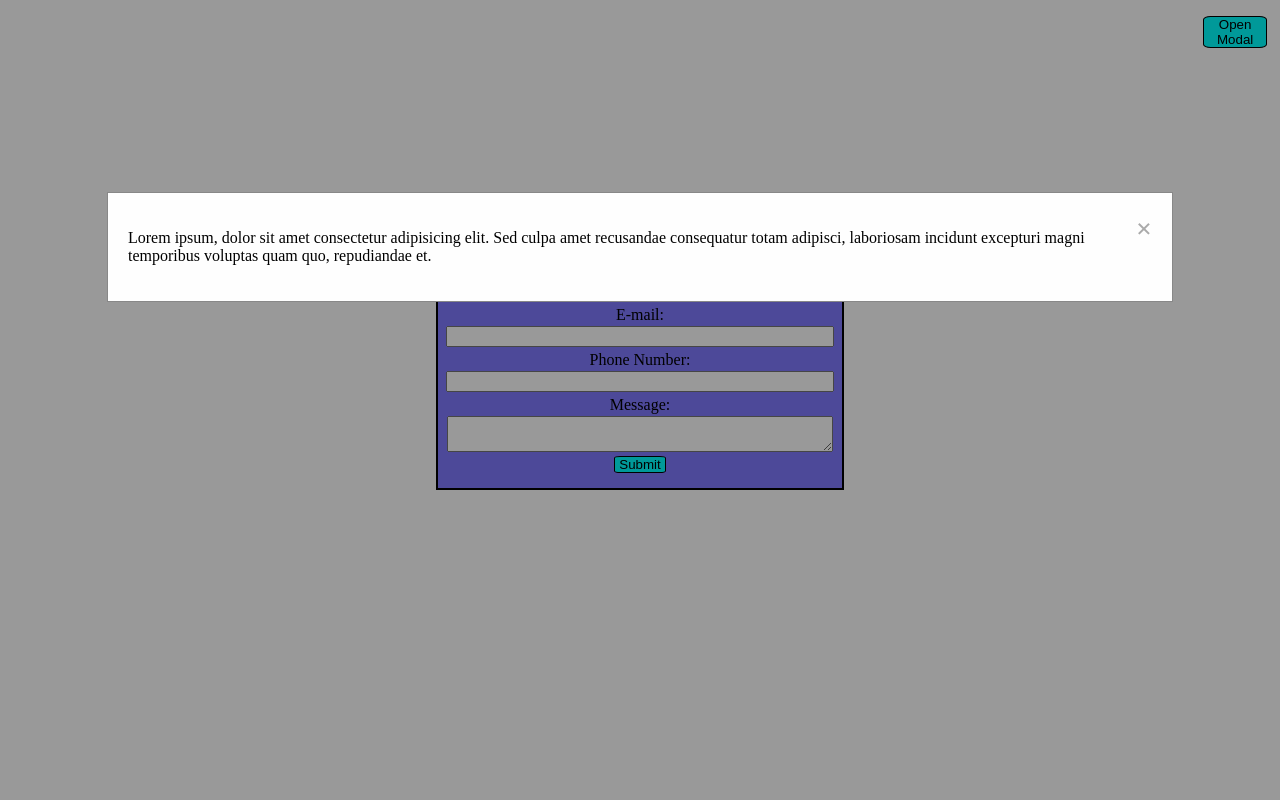
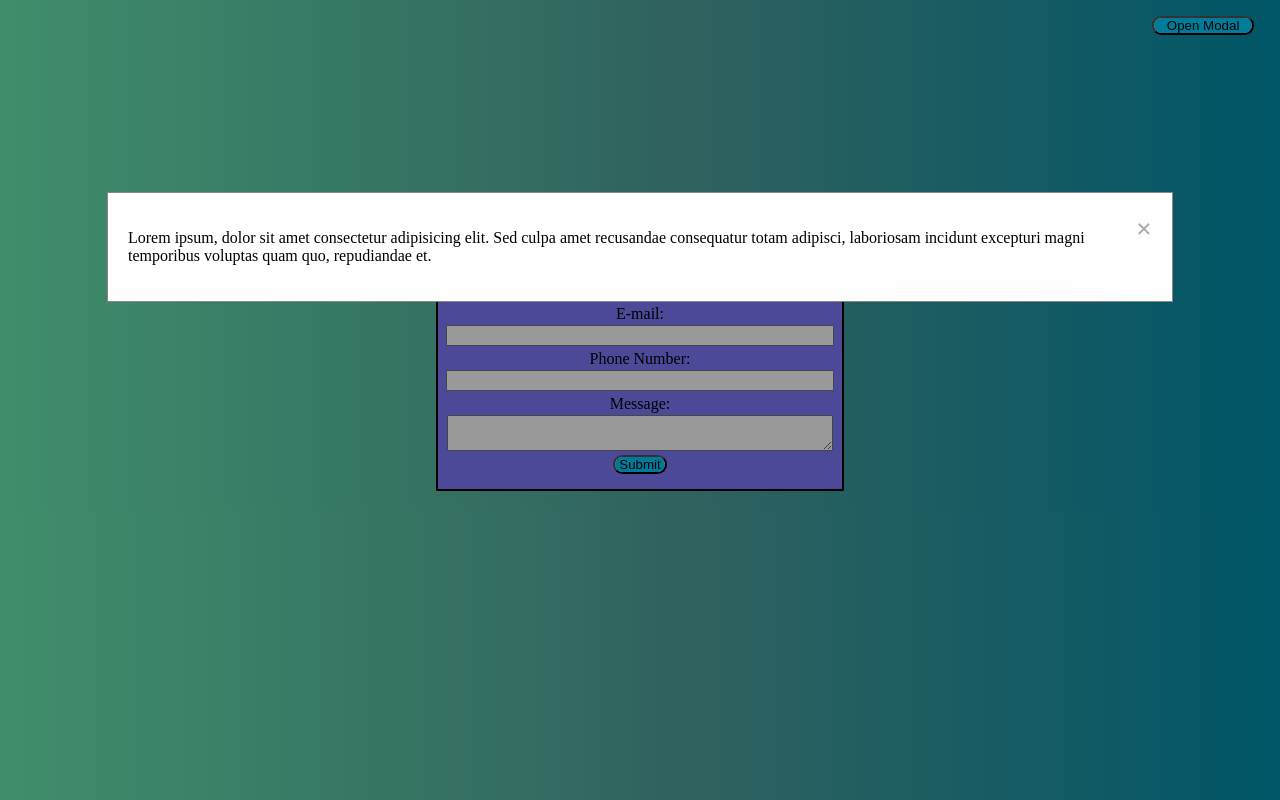
Before and after one commit to PetrAlexkulakov/Form, a website built with webpack: page index.html in a window 1280 px wide. Both pictures are taken after a click on the button "Open Modal". Built offline with nearby package versions, Linux system fonts and the light colour scheme; what inputmask would draw is missing.

Commit message:
feat: improve design

```diff
--- a/src/js/modal.js
+++ b/src/js/modal.js
@@ -1,5 +1,6 @@
 document.getElementById('modalButton').addEventListener('click', function() {
     document.getElementById('myModal').style.display = 'block';
+    document.body.classList.add('no-overflow');
 });
 
 document.getElementById('closeModal').addEventListener('click', function() {
@@ -9,5 +10,6 @@ document.getElementById('closeModal').addEventListener('click', function() {
     setTimeout(() => {
         modal.style.display = 'none';
         modalContent.classList.remove('hide');
+        document.body.classList.remove('no-overflow');
     }, 500);
 });
--- a/src/js/validation.js
+++ b/src/js/validation.js
@@ -15,42 +15,33 @@ document.getElementById('myForm').addEventListener('submit', function(event) {
 
     if (name === '') {
         nameError.innerText = 'Name is required';
-        document.getElementById('name').classList.add('error');
         isValid = false;
     } else {
         nameError.innerText = '';
-        document.getElementById('name').classList.remove('error');
     }
 
     if (email === '') {
         emailError.innerText = 'Email is required';
-        document.getElementById('email').classList.add('error');
         isValid = false;
     } else if (!/\S+@\S+\.\S+/.test(email)) {
         emailError.innerText = 'Invalid email format';
-        document.getElementById('email').classList.add('error');
         isValid = false;
     } else {
         emailError.innerText = '';
-        document.getElementById('email').classList.remove('error');
     }
 
     if (phone === '') {
         phoneError.innerText = 'Phone number is required';
-        document.getElementById('phone').classList.add('error');
         isValid = false;
     } else {
         phoneError.innerText = '';
-        document.getElementById('phone').classList.remove('error');
     }
 
     if (message === '') {
         messageError.innerText = 'Message is required';
-        document.getElementById('message').classList.add('error');
         isValid = false;
     } else {
         messageError.innerText = '';
-        document.getElementById('message').classList.remove('error');
     }
 
     if (isValid) {
@@ -67,10 +58,10 @@ document.getElementById('myForm').addEventListener('submit', function(event) {
                     serverMessage.innerText = response.message
                     serverMessage.classList.remove('error');
 
-                    document.getElementById('name').value  = '';
-                    document.getElementById('email').value  = '';
-                    document.getElementById('phone').value  = '';
-                    document.getElementById('message').value  = '';
+                    document.getElementById('name').value = '';
+                    document.getElementById('email').value = '';
+                    document.getElementById('phone').value = '';
+                    document.getElementById('message').value = '';
                 } else if (response.status === 'error') {
                     serverMessage.innerText = response.message
                     serverMessage.classList.add('error');
--- a/src/styles.scss
+++ b/src/styles.scss
@@ -1,4 +1,8 @@
 @import "./styles/main";
+
+body {
+    background: linear-gradient(90deg, rgba(106,236,179,1) 0%, rgba(79,162,157,1) 54%, rgba(1,143,172,1) 100%);
+}
 
 input {
     width: 100%;
@@ -10,10 +14,41 @@ textarea {
 }
 
 button {
-    width: min-content;
-    padding: 0 1%;
-    border-radius: 12%;
-    border: solid black 1px;
-    background-color: aqua;
-    cursor: pointer;
+  display: inline-block;
+  cursor: pointer;
+  padding: 0 1%;
+  border-radius: 10rem;
+  transition: all .3s;
+  position: relative;
+  overflow: hidden;
+  z-index: 1;
+  &:after {
+    content: '';
+    position: absolute;
+    bottom: 0;
+    left: 0;
+    width: 100%;
+    height: 100%;
+    background-color: #0cf;
+    border-radius: 10rem;
+    z-index: -2;
+  }
+  &:before {
+    content: '';
+    position: absolute;
+    bottom: 0;
+    left: 0;
+    width: 0%;
+    height: 100%;
+    background-color: darken(#0cf, 15%);
+    transition: all .3s;
+    border-radius: 10rem;
+    z-index: -1;
+  }
+  &:hover {
+    color: #fff;
+    &:before {
+      width: 100%;
+    }
+  }
 }
--- a/src/styles/_modal.scss
+++ b/src/styles/_modal.scss
@@ -28,7 +28,7 @@
     top: 0;
     width: 100%;
     height: 100%;
-    overflow: auto;
+    overflow: hidden;
     background-color: rgba(0,0,0,0.4);
 }
 
@@ -47,7 +47,7 @@
 
 .modal-button{
     position: fixed;
-    left: 94%;
+    left: 90%;
     top: 2%;
 }
 
@@ -64,3 +64,7 @@
     text-decoration: none;
     cursor: pointer;
 }
+
+.no-overflow{
+  overflow: hidden;
+}
--- a/src/utils/ajax.js
+++ b/src/utils/ajax.js
@@ -5,12 +5,8 @@ const sendData = (formData) => {
         xhr.setRequestHeader('Content-Type', 'application/json');
         xhr.onreadystatechange = () => {
             if (xhr.readyState === XMLHttpRequest.DONE) {
-                if (xhr.status === 200) {
-                    const response = JSON.parse(xhr.responseText);
-                    resolve(response);
-                } else {
-                    reject('Error occurred during the request');
-                }
+                const response = JSON.parse(xhr.responseText);
+                resolve(response);
             }
         };
         xhr.send(JSON.stringify(formData));
```
Lines whose indentation alone changed are shown as unchanged.
